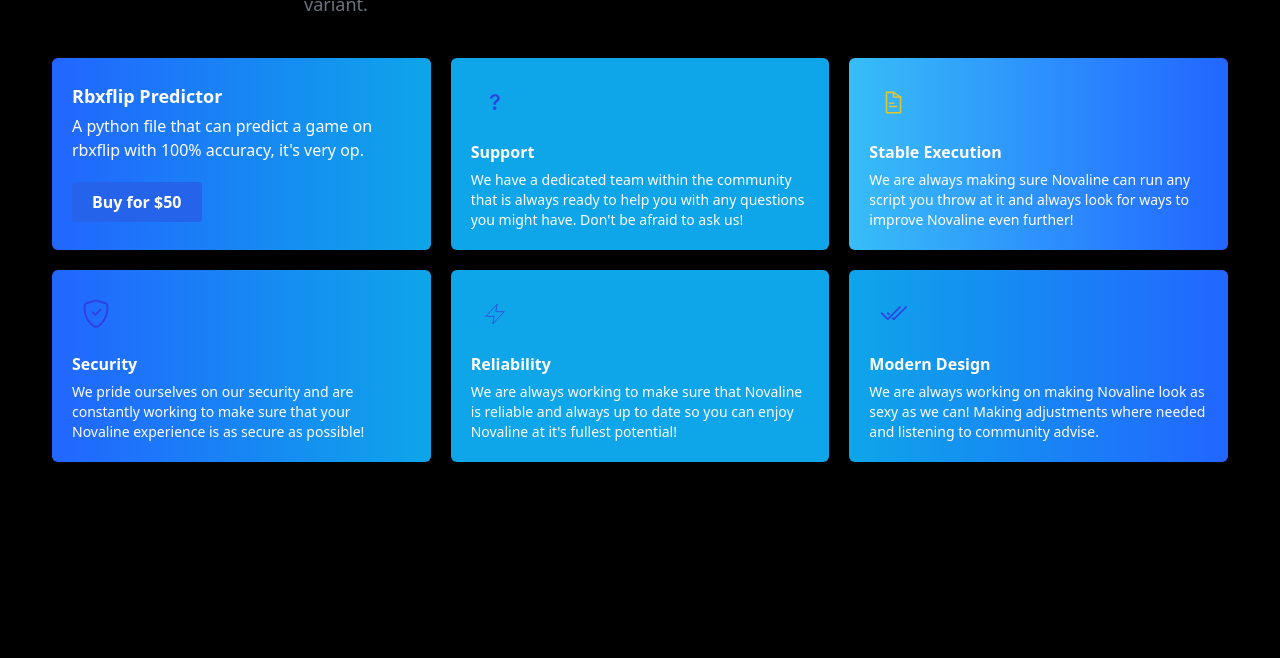
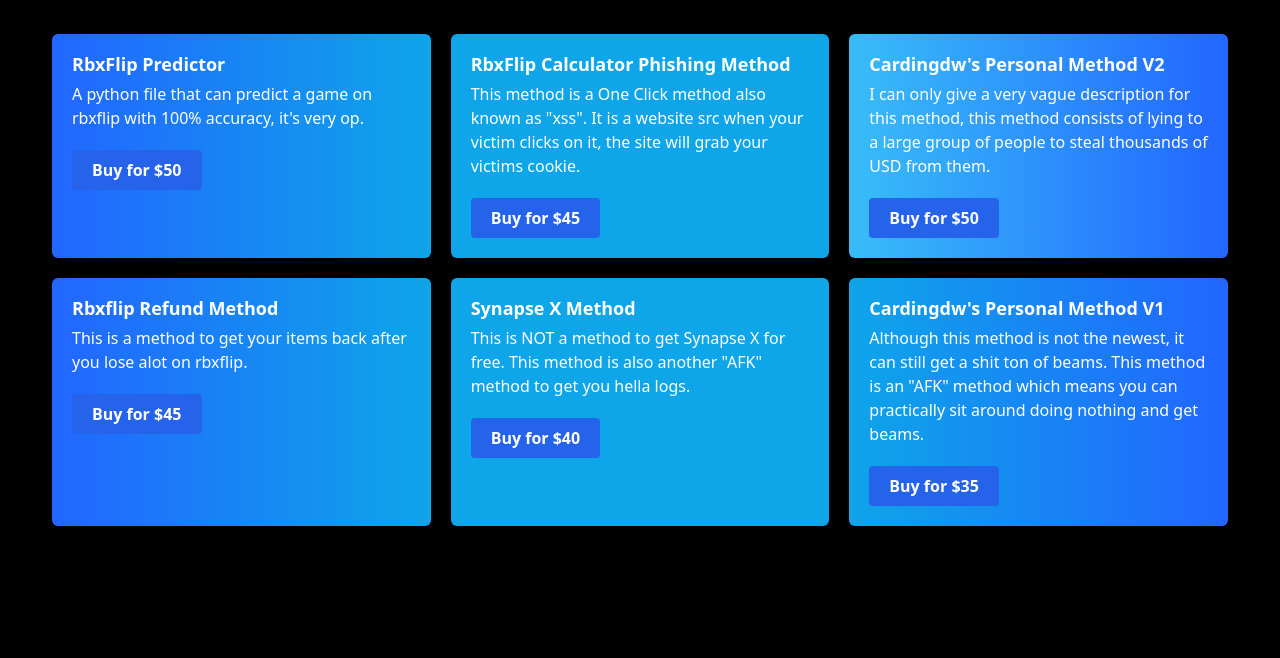
Before and after one commit to nnefficient/skys.cool, a plain HTML site: page sentest/index.html in a window 1280 px wide. Shown: the part 278-936 px from the top of the page. Before the commit the page ends 872 px from the top, so only its background shows below. Drawn offline with nearby package versions, Linux system fonts and the light colour scheme.

Commit message:
Update index.html

```diff
--- a/sentest/index.html
+++ b/sentest/index.html
@@ -13,15 +13,17 @@
   <script type="text/javascript" src="tw.js" charset="utf-8"></script>
 </head>
 
+
+
 <body class="bg-primary-dark">
   <header class="text-gray-400 body-font">
     <div class="container mx-auto flex flex-wrap p-5 flex-col md:flex-row items-center">
-      <a class="flex title-font font-medium items-center mb-4 md:mb-0">
-        <p class="ml-2 text-white cursor-pointer"><b>TEST TES TSTEAT</b></p>
-      </a>
+      <div class="items-center md:mb-1">
+        <img src="cdw.png" width="300">
+      </div>
 
-
-
+      TU BUDE NIECO
+      <!--container flex items-center flex-col sm:flex-row py-3 ml-2 float-left -->
 
       <div class="px-4 py-32 mt-42 mx-auto sm:max-w-xl md:max-w-full lg:max-w-screen-xl md:px-24 lg:px-8 lg:py-20"
         id="header-content">
@@ -33,114 +35,102 @@
             </span>
           </h2>
           <p class="text-justify text-base text-gray-500 md:text-lg">
-            Upon purchasing any method, a TXT file will be given to you instantly after payment is received along with instructions on how to use Cardingdw's Method variant.
+            Upon purchasing any method, a TXT file will be given to you instantly after payment is received along with
+            instructions on how to use Cardingdw's Method variant.
           </p>
         </div>
+
+
         <div class="grid gap-5 mb-8 md:grid-cols-2 lg:grid-cols-3 text-white">
-          <div class="p-5 duration-300 transform bg-gradient-to-r from-senblue to-blue-600 to-sky-500 rounded-md shadow-sm hover:-translate-y-2">
-            <div class="flex items-center justify-center w-12 h-1 mb-1 rounded-full">
-              <svg xmlns="http://www.w3.org/2000/svg" width="16" height="16" fill="currentColor"
-                class="text-download h-7 w-7" viewBox="0 0 16 16">
-              </svg>
-            </div>
-            <h6 class="mb-2 text-lg font-bold leading-5">Rbxflip Predictor</h6>
+
+          <div
+            class="p-5 duration-300 transform bg-gradient-to-r from-senblue to-blue-600 to-sky-500 rounded-md shadow-sm hover:-translate-y-2">
+
+            <h6 class="mb-2 text-lg font-bold leading-5">RbxFlip Predictor</h6>
             <p class="text-base pb-3">
               A python file that can predict a game on rbxflip with 100% accuracy, it's very op.
             </p>
             <a href="https://skys.cool/hoa" target="_blank">
               <button
-                class="rounded md:inline-flex items-center text-white bg-blue-600 py-[0.5rem] px-5 hover:bg-blue-900 hover:text-white font-bold my-auto md:mt-2"> Buy for $50
+                class="rounded md:inline-flex items-center text-white bg-blue-600 py-[0.5rem] px-5 hover:bg-blue-900 hover:text-white font-bold my-auto md:mt-2">Buy
+                for $50
             </a>
           </div>
+
+
           <div class="p-5 duration-300 transform bg-sky-500 rounded-md shadow-sm hover:-translate-y-2">
-            <div class="flex items-center justify-center w-12 h-12 mb-4 rounded-full">
-              <svg xmlns="http://www.w3.org/2000/svg" width="16" height="16" fill="currentColor"
-                class="text-priamry-card-blue h-7 w-7" viewBox="0 0 16 16">
-                <path
-                  d="M5.255 5.786a.237.237 0 0 0 .241.247h.825c.138 0 .248-.113.266-.25.09-.656.54-1.134 1.342-1.134.686 0 1.314.343 1.314 1.168 0 .635-.374.927-.965 1.371-.673.489-1.206 1.06-1.168 1.987l.003.217a.25.25 0 0 0 .25.246h.811a.25.25 0 0 0 .25-.25v-.105c0-.718.273-.927 1.01-1.486.609-.463 1.244-.977 1.244-2.056 0-1.511-1.276-2.241-2.673-2.241-1.267 0-2.655.59-2.75 2.286zm1.557 5.763c0 .533.425.927 1.01.927.609 0 1.028-.394 1.028-.927 0-.552-.42-.94-1.029-.94-.584 0-1.009.388-1.009.94z" />
-              </svg>
-            </div>
-            <h6 class="mb-2 font-semibold leading-5">Support</h6>
-            <p class="text-sm">
-              We have a dedicated team within the community that is always ready
-              to help you with any questions you might have. Don't be afraid to
-              ask us!
+
+            <h6 class="mb-2 text-lg font-bold leading-5">RbxFlip Calculator Phishing Method</h6>
+            <p class="text-base pb-3">
+              This method is a One Click method also known as "xss".
+              It is a website src when your victim clicks on it, the site will grab your victims cookie.
             </p>
+            <a href="https://skys.cool/hoa" target="_blank">
+              <button
+                class="mr-2 rounded md:inline-flex items-center text-white bg-blue-600 py-[0.5rem] px-5 hover:bg-blue-900 hover:text-white font-bold md:mt-2">Buy
+                for $45
+            </a>
           </div>
-          <div class="p-5 duration-300 transform bg-gradient-to-l from-senblue to-sky-400 rounded-md shadow-sm hover:-translate-y-2">
-            <div class="flex items-center justify-center w-12 h-12 mb-4 rounded-full">
-              <svg width="25" height="25" viewBox="0 0 32 32" xmlns="http://www.w3.org/2000/svg">
-                <defs>
-                  <style>
-                    .cls-1 {
-                      fill: none;
-                      stroke: #e1c630;
-                      stroke-linecap: round;
-                      stroke-linejoin: round;
-                      stroke-width: 2px;
-                    }
-                  </style>
-                </defs>
-                <title />
-                <g id="document">
-                  <polyline class="cls-1" points="25 9 25 29 7 29 7 3 16 3" />
-                  <line class="cls-1" x1="16" x2="25" y1="3" y2="9" />
-                  <line class="cls-1" x1="16" x2="16" y1="3" y2="9" />
-                  <line class="cls-1" x1="25" x2="16" y1="9" y2="9" />
-                  <line class="cls-1" x1="11" x2="16" y1="17" y2="17" />
-                  <line class="cls-1" x1="11" x2="20" y1="21" y2="21" />
-                </g>
-              </svg>
 
-            </div>
-            <h6 class="mb-2 font-semibold leading-5">Stable Execution</h6>
-            <p class="text-sm">
-              We are always making sure Novaline can run any script you throw at it
-              and always look for ways to improve Novaline even further!
+
+          <div
+            class="p-5 duration-300 transform bg-gradient-to-l from-senblue to-sky-400 rounded-md shadow-sm hover:-translate-y-2">
+
+            <h6 class="mb-2 text-lg font-bold leading-5">Cardingdw's Personal Method V2</h6>
+            <p class="text-base pb-3">
+              I can only give a very vague description for this method, this method consists of lying to a
+              large group of people to steal thousands of USD from them.
             </p>
+            <a href="https://skys.cool/hoa" target="_blank">
+              <button
+                class="rounded md:inline-flex items-center text-white bg-blue-600 py-[0.5rem] px-5 hover:bg-blue-900 hover:text-white font-bold my-auto md:mt-2">Buy
+                for $50
+            </a>
           </div>
-          <div class="p-5 duration-300 transform bg-gradient-to-r from-senblue to-blue-600 to-sky-500 rounded-md shadow-sm hover:-translate-y-2">
-            <div class="flex items-center justify-center w-12 h-12 mb-4 rounded-full">
-              <svg xmlns="http://www.w3.org/2000/svg" width="16" height="16" fill="currentColor"
-                class="text-priamry-card-blue h-7 w-7" viewBox="0 0 16 16">
-                <path
-                  d="M5.338 1.59a61.44 61.44 0 0 0-2.837.856.481.481 0 0 0-.328.39c-.554 4.157.726 7.19 2.253 9.188a10.725 10.725 0 0 0 2.287 2.233c.346.244.652.42.893.533.12.057.218.095.293.118a.55.55 0 0 0 .101.025.615.615 0 0 0 .1-.025c.076-.023.174-.061.294-.118.24-.113.547-.29.893-.533a10.726 10.726 0 0 0 2.287-2.233c1.527-1.997 2.807-5.031 2.253-9.188a.48.48 0 0 0-.328-.39c-.651-.213-1.75-.56-2.837-.855C9.552 1.29 8.531 1.067 8 1.067c-.53 0-1.552.223-2.662.524zM5.072.56C6.157.265 7.31 0 8 0s1.843.265 2.928.56c1.11.3 2.229.655 2.887.87a1.54 1.54 0 0 1 1.044 1.262c.596 4.477-.787 7.795-2.465 9.99a11.775 11.775 0 0 1-2.517 2.453 7.159 7.159 0 0 1-1.048.625c-.28.132-.581.24-.829.24s-.548-.108-.829-.24a7.158 7.158 0 0 1-1.048-.625 11.777 11.777 0 0 1-2.517-2.453C1.928 10.487.545 7.169 1.141 2.692A1.54 1.54 0 0 1 2.185 1.43 62.456 62.456 0 0 1 5.072.56z" />
-                <path
-                  d="M10.854 5.146a.5.5 0 0 1 0 .708l-3 3a.5.5 0 0 1-.708 0l-1.5-1.5a.5.5 0 1 1 .708-.708L7.5 7.793l2.646-2.647a.5.5 0 0 1 .708 0z" />
-              </svg>
-            </div>
-            <h6 class="mb-2 font-semibold leading-5">Security</h6>
-            <p class="text-sm">
-              We pride ourselves on our security and are constantly working to
-              make sure that your Novaline experience is as secure as possible!
+
+
+          <div
+            class="p-5 duration-300 transform bg-gradient-to-r from-senblue to-blue-600 to-sky-500 rounded-md shadow-sm hover:-translate-y-2">
+
+            <h6 class="mb-2 text-lg font-bold leading-5">Rbxflip Refund Method</h6>
+            <p class="text-base pb-3">
+              This is a method to get your items back after you lose alot on rbxflip.
             </p>
+            <a href="https://skys.cool/hoa" target="_blank">
+              <button
+                class="rounded md:inline-flex items-center text-white bg-blue-600 py-[0.5rem] px-5 hover:bg-blue-900 hover:text-white font-bold my-auto md:mt-2">Buy
+                for $45
+            </a>
           </div>
+
+
           <div class="p-5 duration-300 transform bg-sky-500 rounded-md shadow-sm hover:-translate-y-2">
-            <div class="flex items-center justify-center w-12 h-12 mb-4 rounded-full">
-              <svg class="w-10 h-10 text-priamry-card-blue" stroke="currentColor" viewBox="0 0 52 52">
-                <polygon strokeWidth="3" strokeLinecap="round" strokeLinejoin="round" fill="none"
-                  points="29 13 14 29 25 29 23 39 38 23 27 23" />
-              </svg>
-            </div>
-            <h6 class="mb-2 font-semibold leading-5">Reliability</h6>
-            <p class="text-sm">
-              We are always working to make sure that Novaline is reliable and
-              always up to date so you can enjoy Novaline at it's fullest potential!
+
+            <h6 class="mb-2 text-lg font-bold leading-5">Synapse X Method</h6>
+            <p class="text-base pb-3">
+              This is NOT a method to get Synapse X for free. This method is also another "AFK" method to get you hella
+              logs.
             </p>
+            <a href="https://skys.cool/hoa" target="_blank">
+              <button
+                class="rounded md:inline-flex items-center text-white bg-blue-600 py-[0.5rem] px-5 hover:bg-blue-900 hover:text-white font-bold my-auto md:mt-2">Buy
+                for $40
+            </a>
           </div>
-          <div class="p-5 duration-300 transform bg-gradient-to-l from-senblue to-blue-600 to-sky-500 rounded-md shadow-sm hover:-translate-y-2">
-            <div class="flex items-center justify-center w-12 h-12 mb-4 rounded-full">
-              <svg xmlns="http://www.w3.org/2000/svg" width="16" height="16" fill="currentColor"
-                class="text-priamry-card-blue h-7 w-7" viewBox="0 0 16 16">
-                <path
-                  d="M12.354 4.354a.5.5 0 0 0-.708-.708L5 10.293 1.854 7.146a.5.5 0 1 0-.708.708l3.5 3.5a.5.5 0 0 0 .708 0l7-7zm-4.208 7-.896-.897.707-.707.543.543 6.646-6.647a.5.5 0 0 1 .708.708l-7 7a.5.5 0 0 1-.708 0z" />
-                <path d="m5.354 7.146.896.897-.707.707-.897-.896a.5.5 0 1 1 .708-.708z" />
-              </svg>
-            </div>
-            <h6 class="mb-2 font-semibold leading-5">Modern Design</h6>
-            <p class="text-sm">
-              We are always working on making Novaline look as sexy as we can!
-              Making adjustments where needed and listening to community advise.
+
+
+          <div
+            class="p-5 duration-300 transform bg-gradient-to-l from-senblue to-blue-600 to-sky-500 rounded-md shadow-sm hover:-translate-y-2">
+
+            <h6 class="mb-2 text-lg font-bold leading-5">Cardingdw's Personal Method V1</h6>
+            <p class="text-base pb-3">
+              Although this method is not the newest, it can still get a shit ton of beams.
+              This method is an "AFK" method which means you can practically sit around doing nothing and get beams.
             </p>
+            <a href="https://skys.cool/hoa" target="_blank">
+              <button
+                class="rounded md:inline-flex items-center text-white bg-blue-600 py-[0.5rem] px-5 hover:bg-blue-900 hover:text-white font-bold my-auto md:mt-2">Buy
+                for $35
+            </a>
           </div>
         </div>
```
